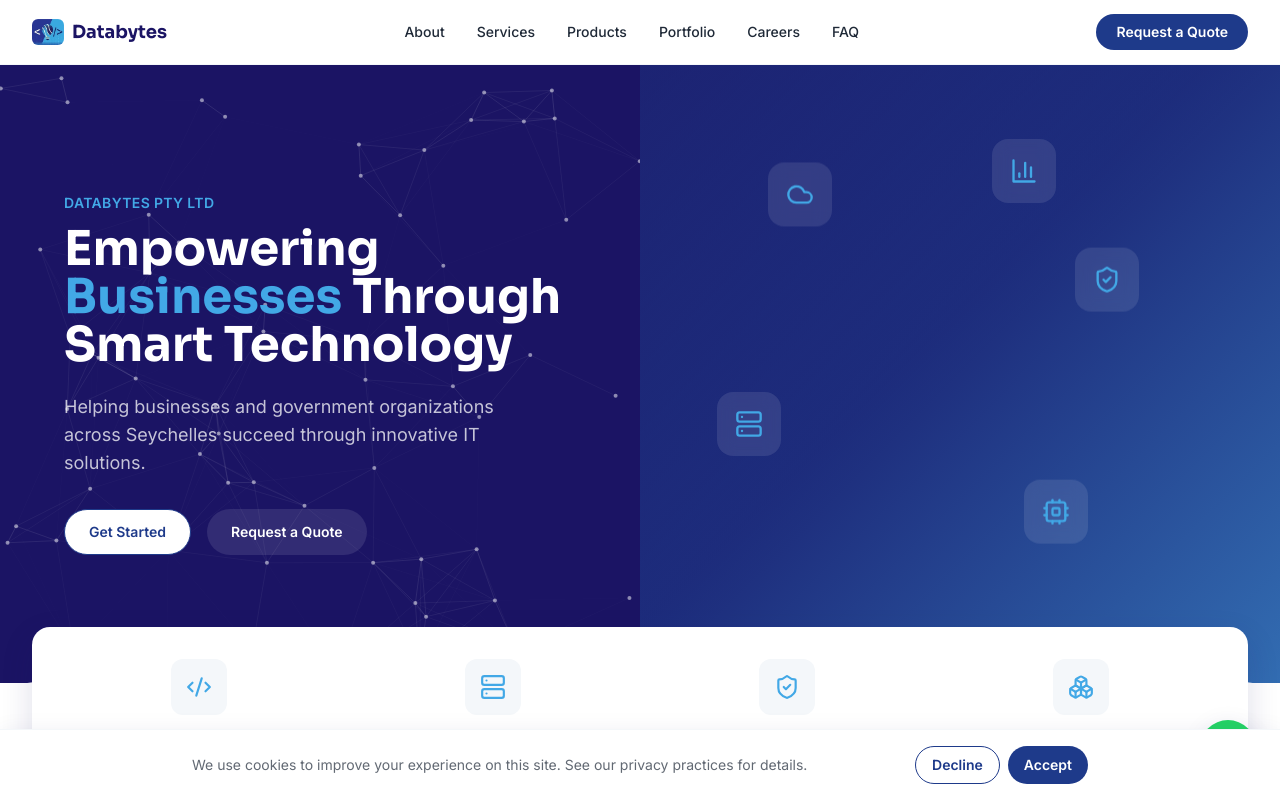
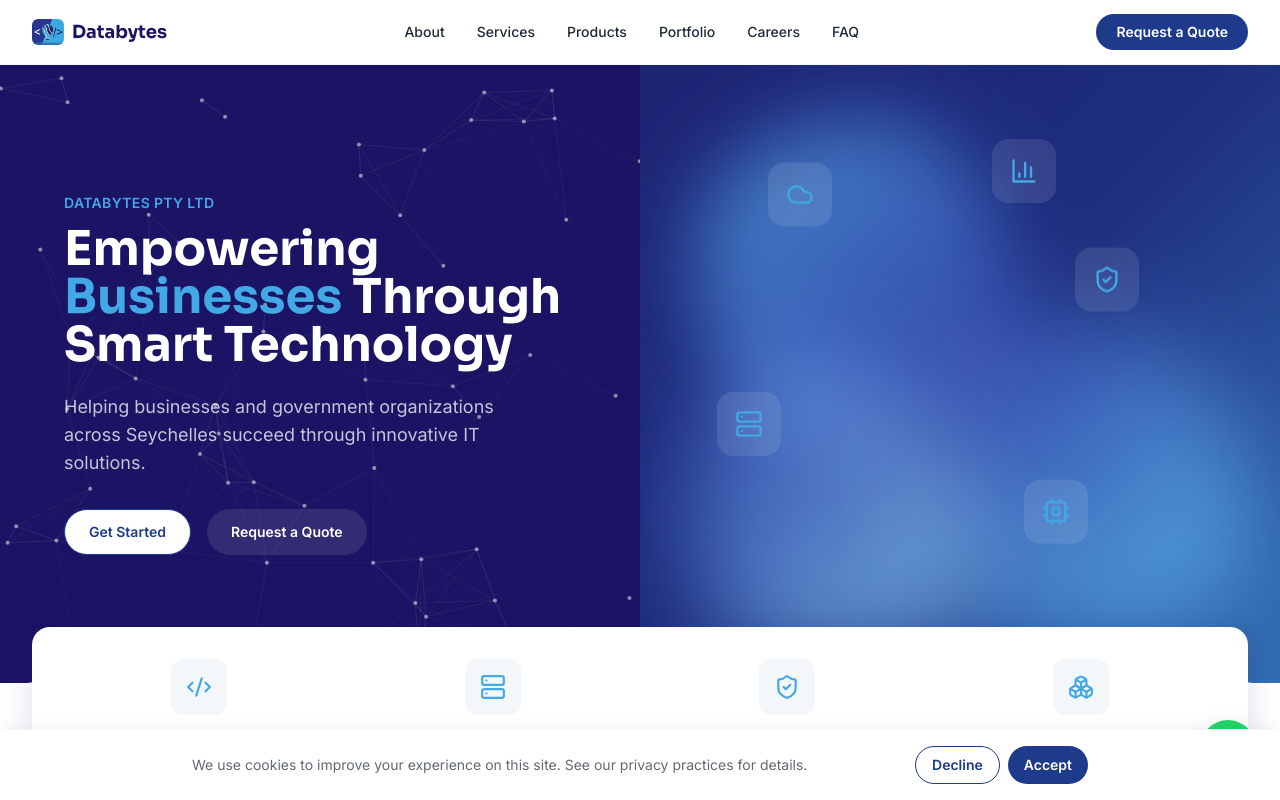
Before and after one commit to semelanie/Databytes, a Next.js app: page / in a window 1280 px wide. Shown: the top 800 px of the page. Built offline with nearby package versions, Linux system fonts and the light colour scheme.

Commit message:
Add files via upload

```diff
--- /dev/null
+++ b/src/components/sections/ColorMorph.tsx
@@ -0,0 +1,49 @@
+"use client";
+
+import { motion } from "framer-motion";
+
+const blobs = [
+  { size: 340, from: "#42A8E6", to: "#1B1464", top: "5%", left: "10%", duration: 11 },
+  { size: 300, from: "#1B1464", to: "#42A8E6", top: "45%", left: "45%", duration: 14 },
+  { size: 260, from: "#1E3A8A", to: "#7fc4ef", top: "55%", left: "5%", duration: 17 },
+];
+
+// A handful of organic blob shapes to morph between — same technique behind
+// Apple-style "living color" backgrounds, built with the site's own palette.
+const shapes = [
+  "60% 40% 30% 70% / 60% 30% 70% 40%",
+  "30% 60% 70% 40% / 50% 60% 30% 60%",
+  "55% 45% 65% 35% / 40% 65% 35% 60%",
+  "60% 40% 30% 70% / 60% 30% 70% 40%",
+];
+
+export function ColorMorph() {
+  return (
+    <div aria-hidden="true" className="pointer-events-none absolute inset-0 overflow-hidden">
+      {blobs.map((blob, i) => (
+        <motion.div
+          key={i}
+          className="absolute opacity-70 blur-2xl mix-blend-screen"
+          style={{
+            width: blob.size,
+            height: blob.size,
+            top: blob.top,
+            left: blob.left,
+            background: `linear-gradient(135deg, ${blob.from}, ${blob.to})`,
+          }}
+          animate={{
+            borderRadius: shapes,
+            x: [0, 30, -20, 0],
+            y: [0, -25, 20, 0],
+            scale: [1, 1.12, 0.94, 1],
+          }}
+          transition={{
+            duration: blob.duration,
+            repeat: Infinity,
+            ease: "easeInOut",
+          }}
+        />
+      ))}
+    </div>
+  );
+}
--- a/src/components/sections/Hero.tsx
+++ b/src/components/sections/Hero.tsx
@@ -1,9 +1,11 @@
 "use client";
 
-import { motion } from "framer-motion";
+import { useRef } from "react";
+import { motion, useScroll, useTransform } from "framer-motion";
 import { Cloud, Server, ShieldCheck, Cpu, BarChart3 } from "lucide-react";
 import { Button } from "@/components/ui/Button";
 import { ParticleBackground } from "@/components/sections/ParticleBackground";
+import { ColorMorph } from "@/components/sections/ColorMorph";
 
 const floatingIcons = [
   { Icon: Cloud, top: "18%", left: "20%", delay: 0 },
@@ -14,8 +16,17 @@ const floatingIcons = [
 ];
 
 export function Hero() {
+  const sectionRef = useRef<HTMLElement>(null);
+  const { scrollYProgress } = useScroll({
+    target: sectionRef,
+    offset: ["start start", "end start"],
+  });
+  // As the Hero scrolls up out of view, the visual panel slides up faster
+  // than the page scroll — a true scroll-linked parallax, not a one-time trigger.
+  const panelY = useTransform(scrollYProgress, [0, 1], [0, -80]);
+
   return (
-    <section className="relative overflow-hidden bg-navy text-white">
+    <section ref={sectionRef} className="relative overflow-hidden bg-navy text-white">
       <div className="grid md:grid-cols-2">
         {/* Left: copy, with a slow-drifting particle network behind it */}
         <div className="relative overflow-hidden px-6 py-24 sm:px-10 md:py-32 lg:px-16">
@@ -39,7 +50,7 @@ export function Hero() {
               Seychelles succeed through innovative IT solutions.
             </p>
             <div className="mt-8 flex flex-wrap gap-4">
-              <Button href="/contact" variant="secondary">
+              <Button href="/services" variant="secondary">
                 Get Started
               </Button>
               <Button
@@ -53,11 +64,15 @@ export function Hero() {
         </div>
 
         {/* Right: full-bleed animated tech visual, edge to edge like a hero photo */}
-        <div className="relative min-h-[360px] overflow-hidden bg-gradient-to-br from-deep via-navy to-navy md:min-h-full">
+        <motion.div
+          style={{ y: panelY }}
+          className="relative min-h-[360px] overflow-hidden bg-gradient-to-br from-deep via-navy to-navy md:min-h-full"
+        >
           <div
             aria-hidden
             className="pointer-events-none absolute inset-0 bg-brand-gradient opacity-60"
           />
+          <ColorMorph />
           {floatingIcons.map(({ Icon, top, left, delay }, i) => (
             <motion.div
               key={i}
@@ -81,7 +96,7 @@ export function Hero() {
               <Icon size={28} className="text-primary" aria-hidden="true" />
             </motion.div>
           ))}
-        </div>
+        </motion.div>
       </div>
 
       {/* Curved white divider into the next section */}
```
